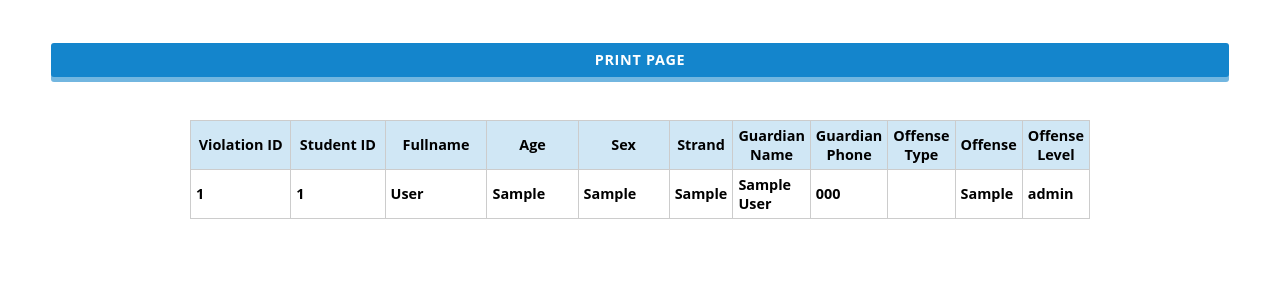
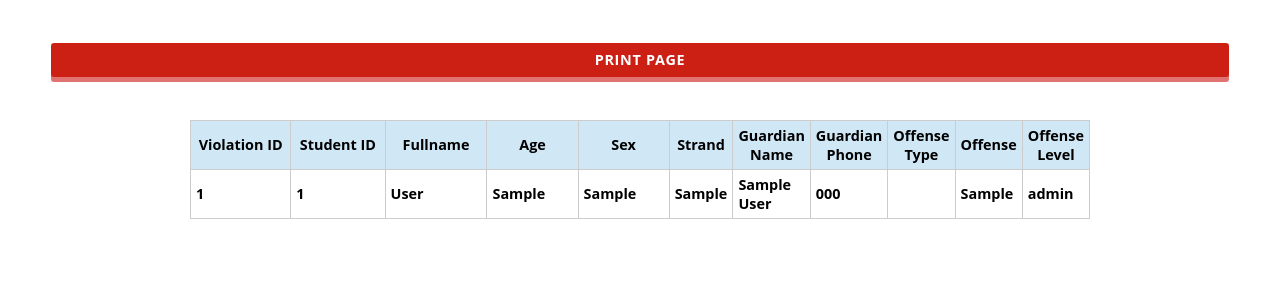
Before and after one commit to HashJProgramming/GMS-Guidance-Monitoring-System, a PHP site: page /print/index.php in a window 1280 px wide. Shown: the top 300 px of the page. Run offline with PHP 8.4, Linux system fonts and the light colour scheme; tables that the repository leaves empty hold one stand-in row (values such as "Sample post").

Commit message:
version 2.1 minor fix

```diff
--- a/print/style.css
+++ b/print/style.css
@@ -61,13 +61,13 @@ th, td {
   text-transform: uppercase;
   text-decoration: none;
   color: #fff;
-  background: #1485CC;
-  box-shadow: 0 5px 0 rgba(20,133,204,0.6);
+  background: #cc2014;
+  box-shadow: 0 5px 0 rgba(204, 20, 20, 0.6);
   -webkit-border-radius: 3px;
   -moz-border-radius: 3px;
   border-radius: 3px;
 }
 .button:hover {
-  background: #0971B2;
-  box-shadow: 0 5px 0 rgba(9,113,178,0.6);
+  background: #b20909;
+  box-shadow: 0 5px 0 rgba(178, 9, 9, 0.6);
 }
```
